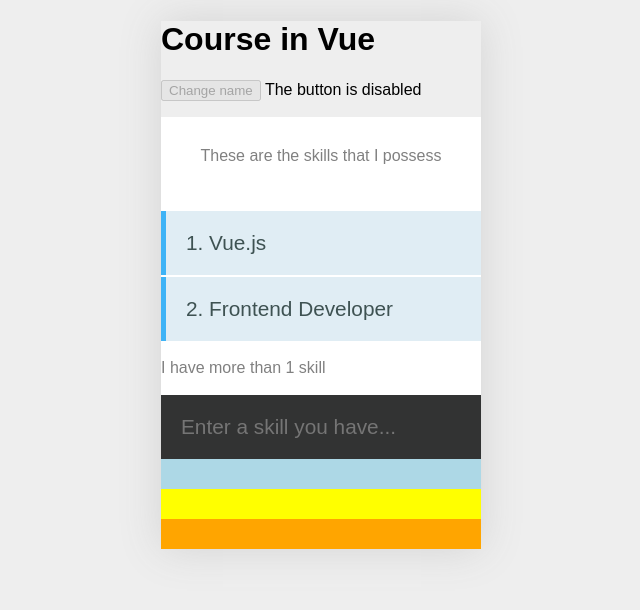
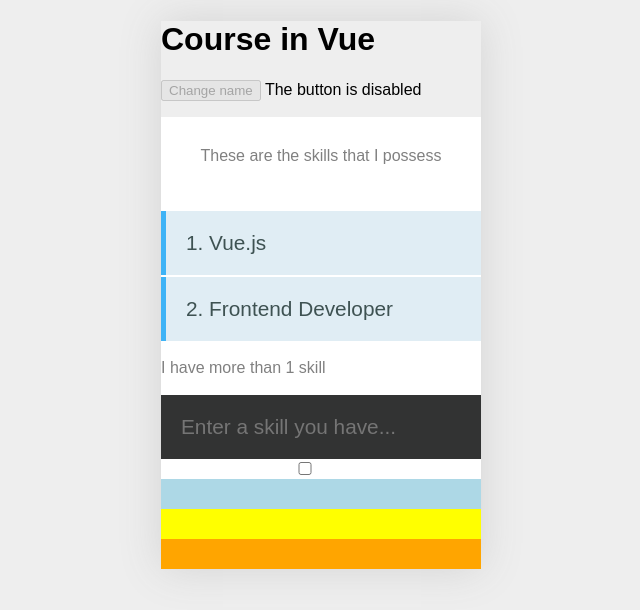
Before and after one commit to vishchak/vue-proj, a Vue app: page / in a window 1280 px wide. Shown: the top 610 px of the page, without its empty margins (159-799 px from the left). Built offline with nearby package versions, Linux system fonts and the light colour scheme; a web font is replaced by a local one.

Commit message:
handle multiple user inputs;

```diff
--- a/src/components/skills.vue
+++ b/src/components/skills.vue
@@ -12,6 +12,7 @@
       <p class="quantity" v-else>I have 1 or less skills :(</p>
       <form @submit.prevent="addSkill">
         <input type="text" placeholder="Enter a skill you have..." v-model="skill">{{ skill }}
+        <input type="checkbox" id="checkbox" v-model="checked">
       </form>
       <div v-bind:class="{alert: showAlert, 'another-class': showClass}"></div>
 
@@ -41,7 +42,8 @@ export default {
       },
       bgColor: 'orange',
       bgWidth: '100%',
-      bgHeight: '30px'
+      bgHeight: '30px',
+      checked: false
     };
   },
   methods: {
@@ -52,6 +54,7 @@ export default {
     addSkill() {
       this.skills.push({skill: this.skill});
       this.skill = '';
+      console.log('The checkbox value is ' + this.checked)
     }
   }
 };
@@ -95,10 +98,11 @@ p {
   color: grey;
 }
 
-.quantity{
+.quantity {
   text-align: left;
   padding: 2px 0;
 }
+
 .container {
   box-shadow: 0 0 40px lightgrey;
 }
```
